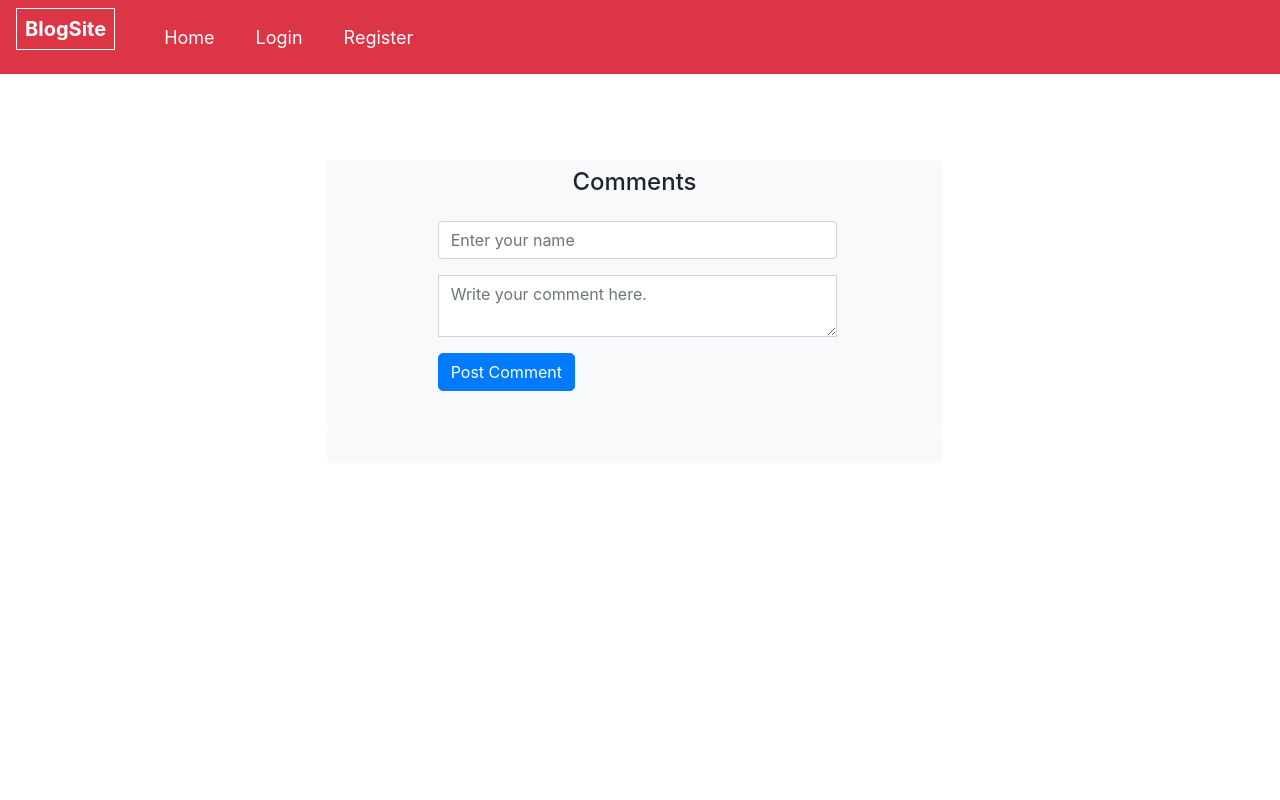
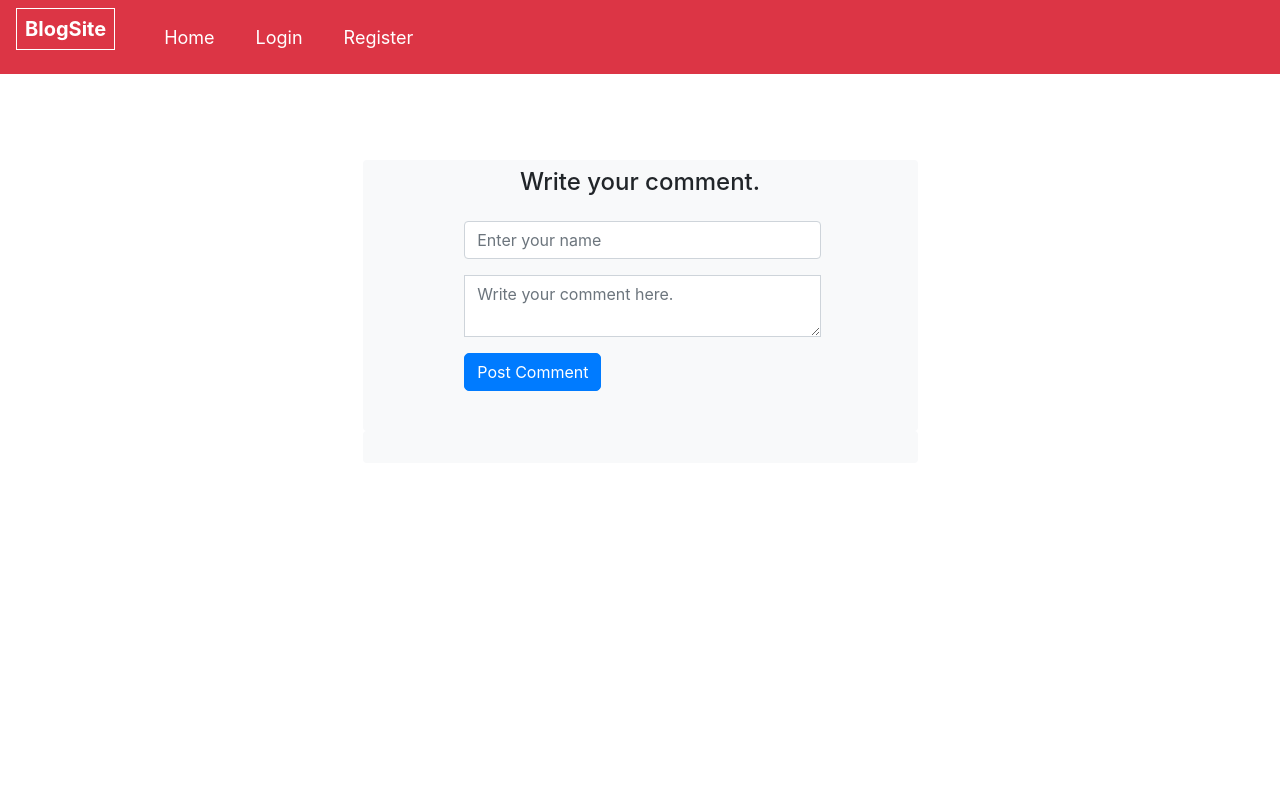
Before and after one commit to Libbna/BLOG_SITE, a PHP site: page / in a window 1280 px wide; the page is wider, and only the part inside the window is pictured. Run offline with PHP 8.4, Linux system fonts and the light colour scheme; data that the repository does not hold is empty.

Commit message:
styling on comment section updated

```diff
--- a/assets/_comment.scss
+++ b/assets/_comment.scss
@@ -1,7 +1,7 @@
 .container {
     .row {
-        margin-left: -17% !important;
-        width: 133%;
+        margin-left: -10% !important;
+        width: 120%;
         .col-xl-5 {
             form {
                 width: 71%;
--- a/assets/main.css
+++ b/assets/main.css
@@ -59,8 +59,8 @@ nav button {
 }
 
 .container .row {
-  margin-left: -17% !important;
-  width: 133%;
+  margin-left: -10% !important;
+  width: 120%;
 }
 
 .container .row .col-xl-5 form {
--- a/assets/main.scss
+++ b/assets/main.scss
@@ -5,6 +5,9 @@
 
 $main-color: #de4839;
 
+body {
+    // overflow-x: hidden
+}
 
 .card {
     .card-header {
--- a/comment-section.php
+++ b/comment-section.php
@@ -42,7 +42,7 @@ if (isset($_POST['submit'])) {
     <div class="container">
         <div class="row justify-content-center">
             <div class="col-xl-5 bg-light rounded mt-2">
-                <h4 class="text-center p-2">Comments</h4>
+                <h4 class="text-center p-2">Write your comment.</h4>
                 <form action="" method="POST" class="p-2">
                     <div class="form-group">
                         <input type="text" name="name" class="form-control rounder-0" placeholder="Enter your name" required>
```
Also changed, not shown: 1 other file.
